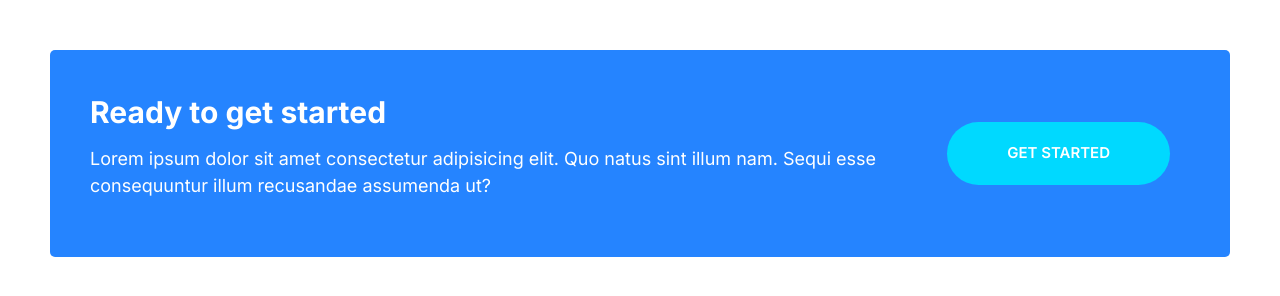
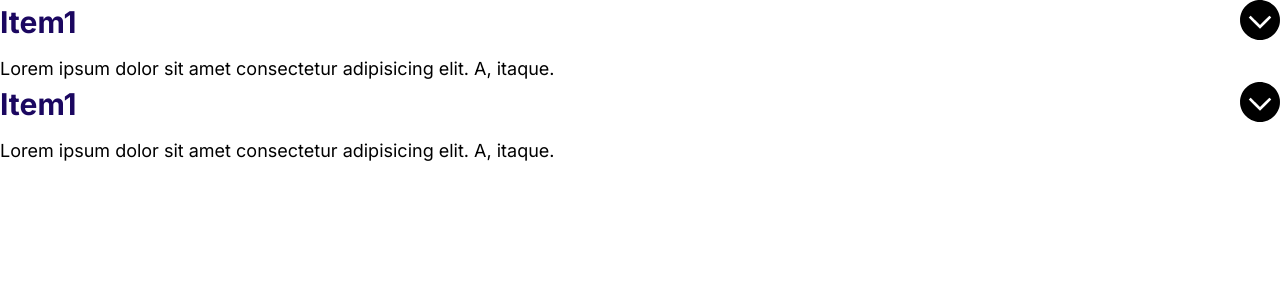
Before and after one commit to PeterVolgers/Alexify, a plain HTML site: page index.html in a window 1280 px wide. Drawn offline with Linux system fonts and the light colour scheme.

Commit message:
Build definitions Collapsibles

```diff
--- a/css/styles.css
+++ b/css/styles.css
@@ -545,3 +545,36 @@ a {
     margin: 0 2rem;
   }
 }
+
+/* Collapsibles */
+
+.collapsible__header {
+  display: flex;
+  justify-content: space-between;
+}
+
+.collapsible__heading {
+  margin-top: 0;
+  font-size: 3rem;
+}
+
+.collapsible__chevron {
+  transform: rotate(-90deg);
+  transition: 0.3s;
+}
+
+.collapsible__content {
+  max-height: 0;
+  overflow: hidden;
+  opacity: 0;
+  transition: all 0.3s;
+}
+
+.collapsible--expanded .collapsible__chevron {
+  transform: rotate(0);
+}
+
+.collapsible--expanded .collapsible__content {
+  max-height: 100vh;
+  opacity: 1;
+}
--- a/index.html
+++ b/index.html
@@ -14,7 +14,7 @@
     <link rel="stylesheet" href="css/styles.css" />
     <title>Welcome to Alexifie</title>
   </head>
-  <body style="padding: 5rem">
+  <body>
     <!-- <button class="btn btn--outline btn--block">Buy now</button>
     <a href="#" class="btn btn--secondary btn--block">Buy now</a>
     <div class="input-group">
@@ -120,7 +120,7 @@
         </div>
       </div>
     </div> -->
-    <div class="callout callout--primary">
+    <!-- <div class="callout callout--primary">
       <div class="grid grid--1x2">
         <div class="callout__content">
           <h2 class="callout__heading">Ready to get started</h2>
@@ -132,6 +132,29 @@
         </div>
         <a href="#" class="btn btn--secondary btn--stretched">Get Started</a>
       </div>
+    </div> -->
+    <div class="collapsible collapsible--expanded">
+      <header class="collapsible__header">
+        <h2 class="collapsible__heading">Item1</h2>
+        <svg class="icon icon--white collapsible__chevron">
+          <use xlink:href="/Images/sprite.svg#chevron"></use>
+        </svg>
+      </header>
+      <div class="collapsible__content">
+        Lorem ipsum dolor sit amet consectetur adipisicing elit. A, itaque.
+      </div>
     </div>
+    <div class="collapsible collapsible--expanded">
+      <header class="collapsible__header">
+        <h2 class="collapsible__heading">Item1</h2>
+        <svg class="icon icon--white collapsible__chevron">
+          <use xlink:href="/Images/sprite.svg#chevron"></use>
+        </svg>
+      </header>
+      <div class="collapsible__content">
+        Lorem ipsum dolor sit amet consectetur adipisicing elit. A, itaque.
+      </div>
+    </div>
+    <script src="js/main.js"></script>
   </body>
 </html>
--- /dev/null
+++ b/js/main.js
@@ -0,0 +1,6 @@
+const collapsibles = document.querySelectorAll(".collapsible");
+collapsibles.forEach((item) =>
+  item.addEventListener("click", function () {
+    this.classList.toggle("collapsible--expanded");
+  })
+);
```
